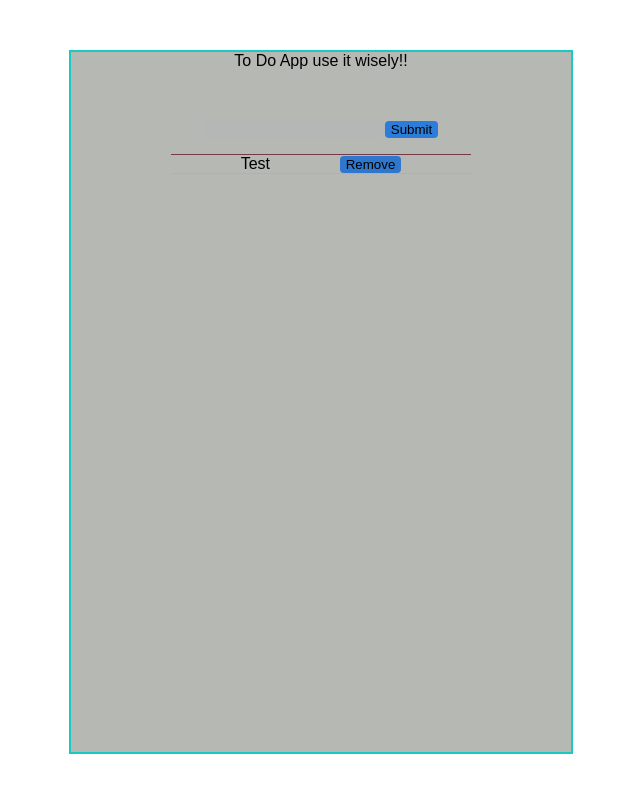
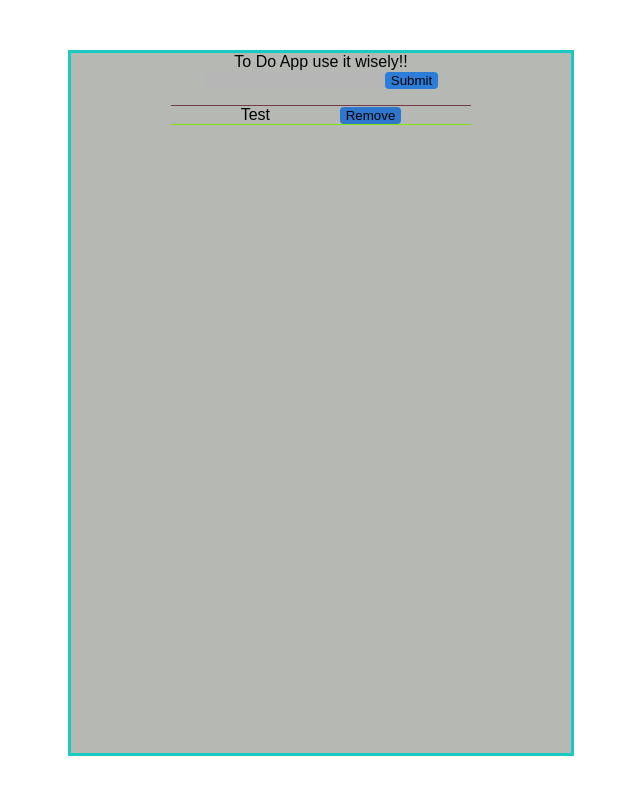
Before and after one commit to Silus91/TodoApp, a React (Create React App) app: page /members in a window 1280 px wide. Shown: the top 794 px of the page, without its empty margins (319-959 px from the left). Built offline with nearby package versions, Linux system fonts and the light colour scheme.

Commit message:
css update

```diff
--- a/src/App.css
+++ b/src/App.css
@@ -6,7 +6,7 @@
 }
 
 .container {
-  border: 2px solid rgb(24, 202, 193);
+  border: 3px solid rgb(24, 202, 193);
   width:500px;
   height: 700px;
   background: rgb(182, 184, 180);
--- a/src/App.js
+++ b/src/App.js
@@ -14,11 +14,27 @@ class App extends Component {
     }
     this.addTodo = this.addTodo.bind(this);
     this.removeTodo = this.removeTodo.bind(this);
+    this.handleChange = this.handleChange.bind(this);
+    this.addTodos = this.addTodos.bind(this);
+
   }
 
-  addTodo(todoText){
+  handleChange(e){
+    this.setState({value: e.target.value});
+    }
+
+    addTodo(todo){
+    if (
+      todo.length > 0) {
+      this.props.addTodo(todo);
+      this.setState({value: ''});
+      }
+      addTodos(todo);
+    }
+
+  addTodos(todo){
     let todos = this.state.todos.slice();
-    todos.push({id: this.state.nextId, text: todoText});
+    todos.push({id: this.state.nextId, text: todo});
     this.setState({todos: todos, nextId: ++this.state.nextId});
   }
 
@@ -33,7 +49,17 @@ class App extends Component {
       <div className="App">
         <div className="container">
           <Header />
-          <TodoInput todoText="" addTodo={this.addTodo}/>
+          <input
+            className="todoInput"
+            type="text" value={this.state.value}
+            onChange={this.handleChange}
+          />
+          <button
+            className="todoButton"
+            onClick={() => this.addTodo(this.state.value)}
+          >
+            Submit
+          </button>
           <ul className="ulApp">
             {this.state.todos.map((todo) => {
               return(
--- a/src/components/todoinput.js
+++ b/src/components/todoinput.js
@@ -21,7 +21,6 @@ constructor(props){
     }
   }
 
-  TodoInput
   render() {
     return (
       <div className="inputContainer">
--- a/src/index.js
+++ b/src/index.js
@@ -2,7 +2,6 @@ import React from 'react';
 import ReactDOM from 'react-dom';
 import './index.css';
 import App from './App';
-import TodoList from './components/todolist';
 import * as serviceWorker from './serviceWorker';
 import { BrowserRouter as Router, Switch,  } from 'react-router-dom';
 
```
